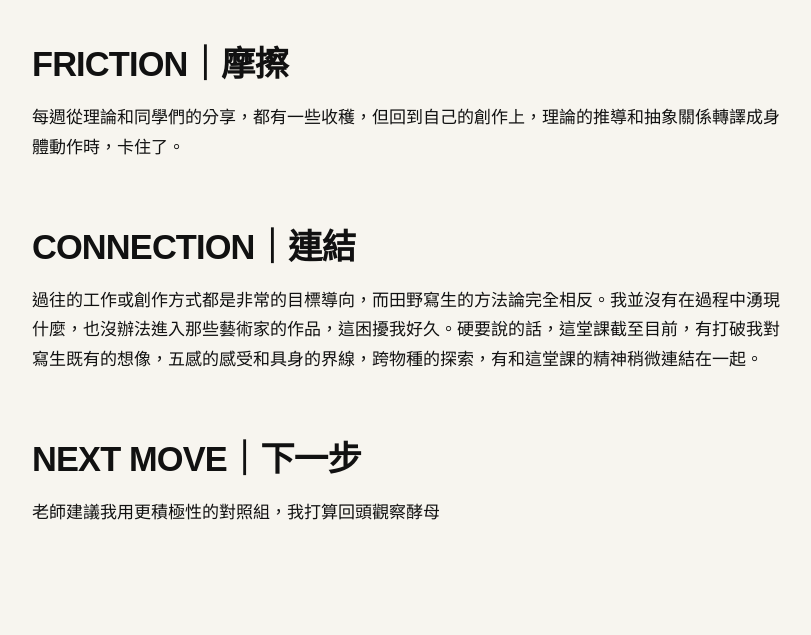
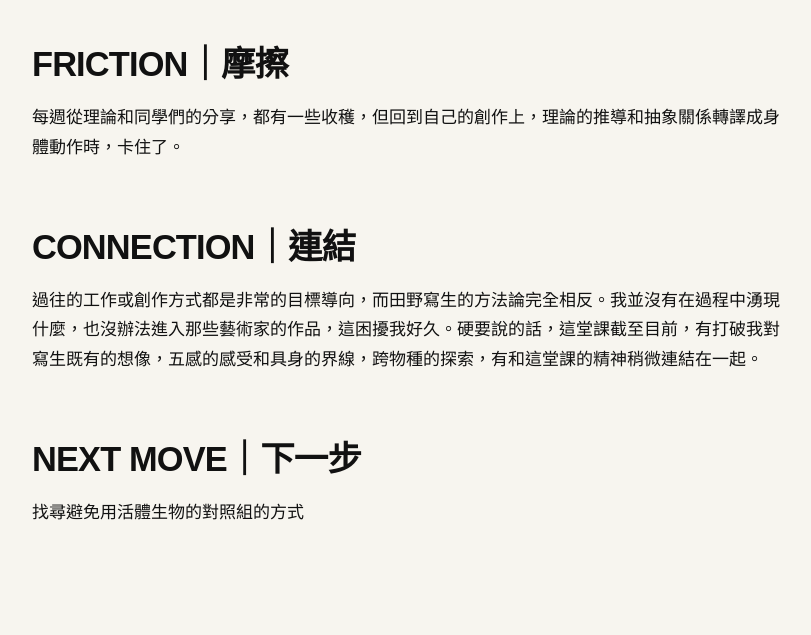
Before and after one commit to smallzy00lab/fieldworkarchive, a Jekyll site: the page built from weeks/week-07.md, in a window 1280 px wide. Shown: the part 1764-2399 px from the top of the page, without its empty margins (48-859 px from the left). Built offline with Jekyll 4.4.1, drawn with Linux system fonts in a browser that asks for light colours.

Commit message:
Update week-07.md

```diff
--- a/weeks/week-07.md
+++ b/weeks/week-07.md
@@ -29,4 +29,4 @@ permalink: /weeks/week-07/
 
 ## NEXT MOVE｜下一步
 
-老師建議我用更積極性的對照組，我打算回頭觀察酵母
+找尋避免用活體生物的對照組的方式
```
